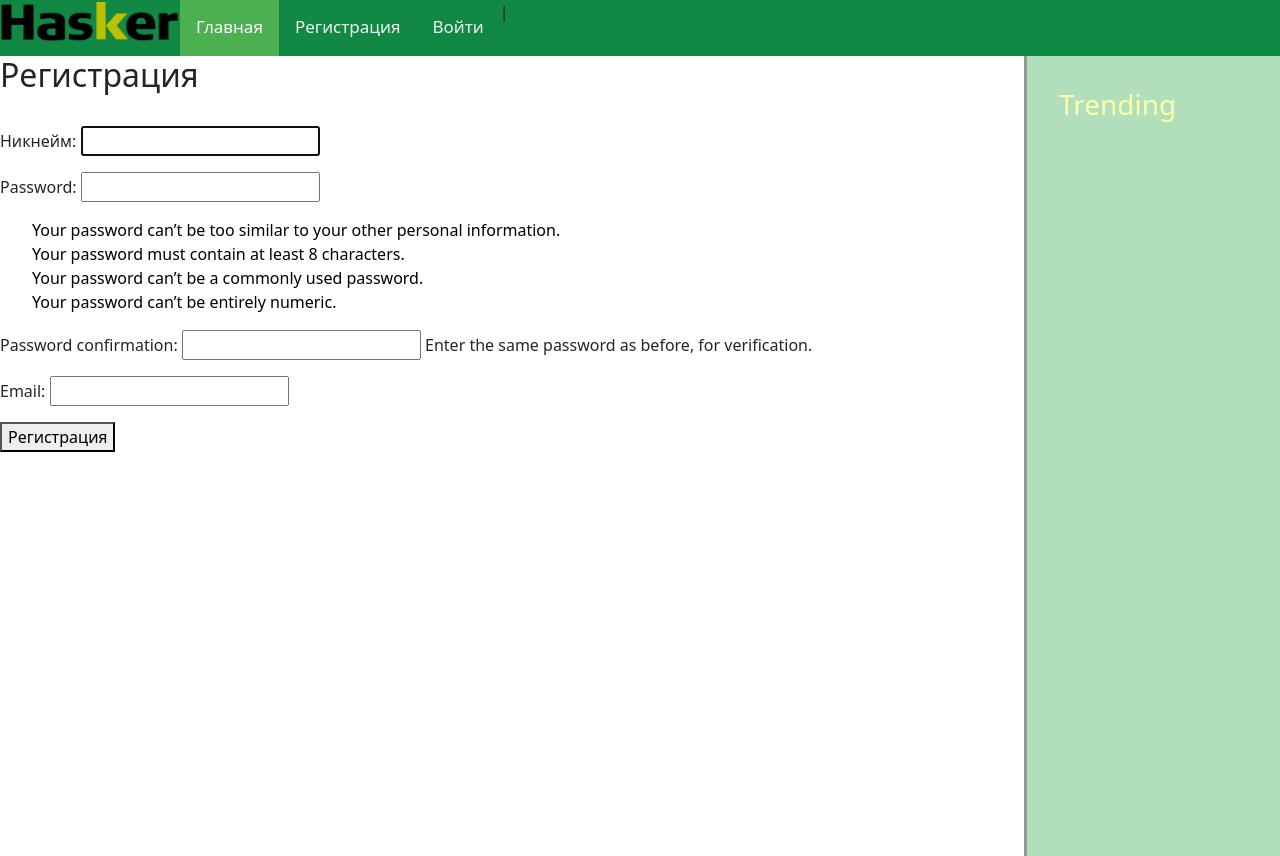
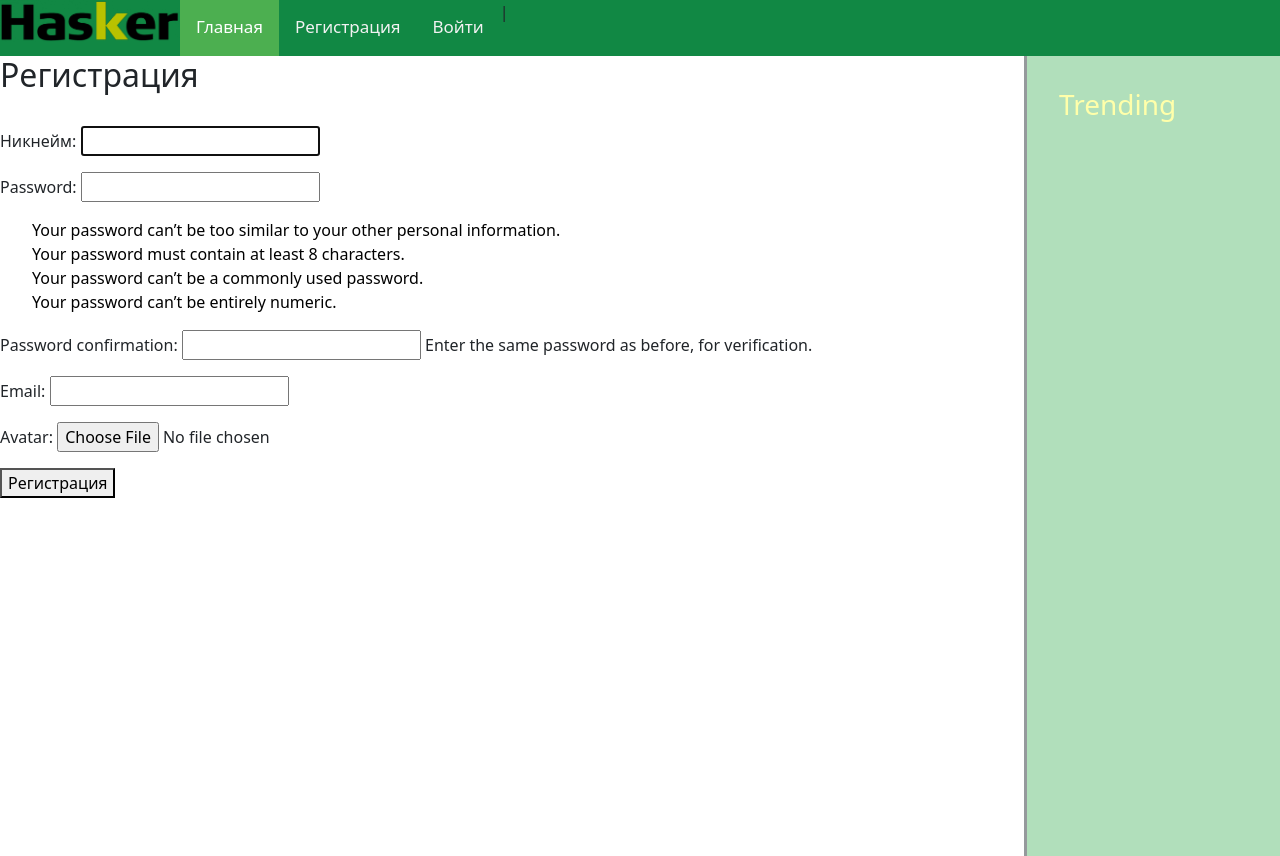
Before and after one commit to EvgrafovAlexander/otus_python, a Django app: page /posts/register/ in a window 1280 px wide. Run offline with Django 4.2, Linux system fonts and the light colour scheme.

Commit message:
add avatar

```diff
--- a/hasker/hasker/hasker/posts/forms.py
+++ b/hasker/hasker/hasker/posts/forms.py
@@ -24,8 +24,9 @@ class RegisterUserForm(UserCreationForm):
     password1 = forms.PasswordInput()
     password2 = forms.PasswordInput()
     email = forms.EmailField()
+    avatar = forms.ImageField()
 
     class Meta:
         model = CustomUser
         # fields = "__all__"
-        fields = ["username", "password1", "password2", "email"]
+        fields = ["username", "password1", "password2", "email", "avatar"]
--- a/hasker/hasker/hasker/posts/templates/posts/register.html
+++ b/hasker/hasker/hasker/posts/templates/posts/register.html
@@ -5,7 +5,7 @@
 {% block content %}
     <h2>Регистрация</h2><br>
 
-    <form method="post">
+    <form method="post" enctype="multipart/form-data">
         {% csrf_token %}
         {{ form.as_p }}
         <button type="submit">Регистрация</button>
--- a/hasker/hasker/hasker/posts/views.py
+++ b/hasker/hasker/hasker/posts/views.py
@@ -33,13 +33,14 @@ class DetailView(generic.DetailView):
 
 def register(request):
     if request.method == "POST":
-        form = RegisterUserForm(request.POST)
+        form = RegisterUserForm(request.POST, request.FILES)
         if form.is_valid():
             try:
                 print("Сохранение пользователя")
                 print(form.cleaned_data)
                 new_user = form.save(commit=False)
                 new_user.email = form.cleaned_data["email"]
+                new_user.avatar = form.cleaned_data["avatar"]
                 new_user.save()
                 return redirect("posts:login")
             except Exception as e:
--- a/hasker/hasker/hasker/users/models.py
+++ b/hasker/hasker/hasker/users/models.py
@@ -6,7 +6,7 @@ from django.db import models
 class CustomUser(AbstractUser):
     username = models.CharField(max_length=30, unique=True)
     email = models.EmailField("email address", max_length=254, unique=True, null=True, blank=True)
-    avatar = models.ImageField(upload_to="thumbpath", blank=True)
+    avatar = models.ImageField(upload_to="thumbpath", blank=True, null=True)
     reg_date = models.DateField("registered date", auto_now_add=True)
 
     class Meta(AbstractUser.Meta):
```
Also changed, not shown: hasker/hasker/hasker/users/migrations/0002_alter_customuser_avatar.py (added).
